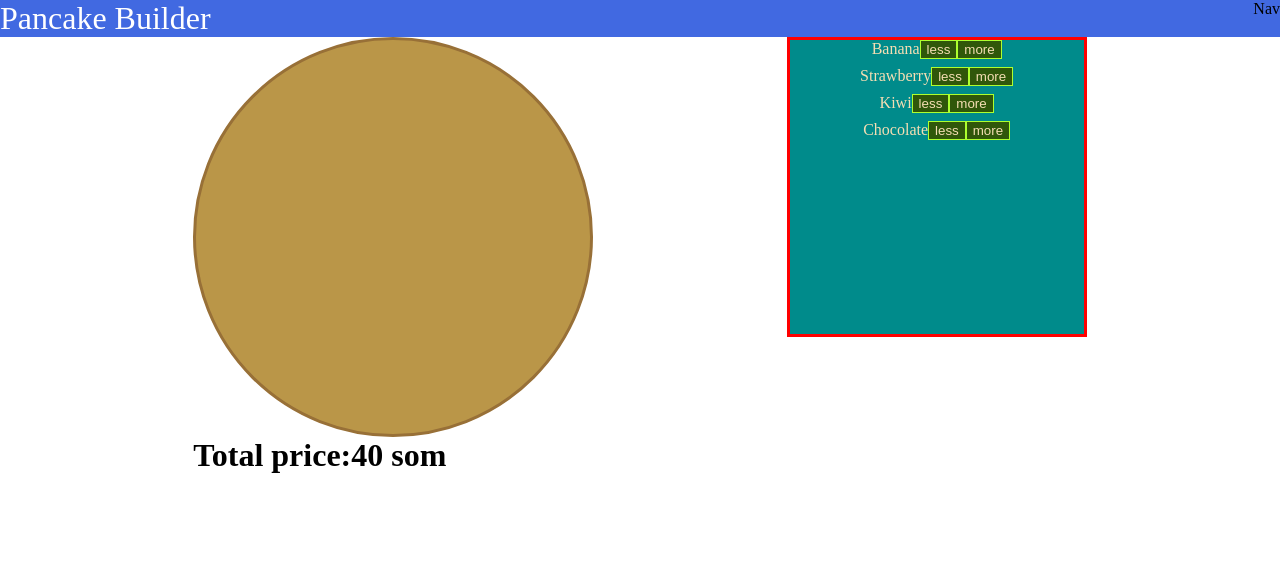
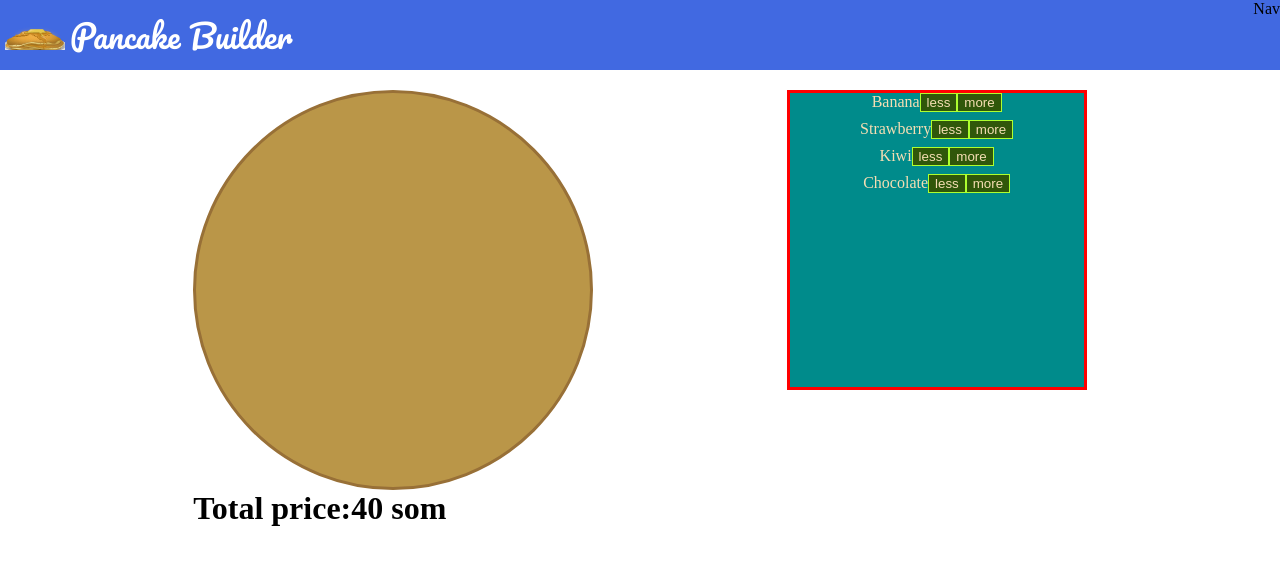
Before and after one commit to Askhat-Azizov/pancake-builder, a React (Create React App) app: page / in a window 1280 px wide. Shown: the top 564 px of the page. Built offline with nearby package versions, Linux system fonts and the light colour scheme.

Commit message:
Added font-family ang logo

```diff
--- a/public/index.html
+++ b/public/index.html
@@ -24,7 +24,9 @@
       work correctly both with client-side routing and a non-root public URL.
       Learn how to configure a non-root public URL by running `npm run build`.
     -->
+    <link href="https://fonts.googleapis.com/css?family=Pacifico&display=swap" rel="stylesheet">
     <title>React App</title>
+
   </head>
   <body>
     <noscript>You need to enable JavaScript to run this app.</noscript>
--- a/src/components/Layout/Sidebar/Sidebar.js
+++ b/src/components/Layout/Sidebar/Sidebar.js
@@ -1,8 +1,10 @@
 import React from "react";
+import logo from "../../../assets/logo.svg";
 import classes from "./Sidebar.module.css";
 
 export default () => (
   <div className={classes.Sidebar}>
+    <img src={logo} />
     <span>Pancake Builder</span>
   </div>
 );
--- a/src/components/Layout/Sidebar/Sidebar.module.css
+++ b/src/components/Layout/Sidebar/Sidebar.module.css
@@ -4,11 +4,12 @@
 }
 .Sidebar img {
   margin: 5px;
-  height: 40px;
-  width: 40px;
+  padding-bottom: 15px;
+  height: 60px;
+  width: 60px;
 }
 .Sidebar span {
-  font-family: 'Nanum Brush Script', cursive;
+  font-family: 'Pacifico', cursive;
   color: white;
   font-size: 2rem;
 }
--- a/src/components/PancakeBuilder/FruitsControls/FruitsControls.module.css
+++ b/src/components/PancakeBuilder/FruitsControls/FruitsControls.module.css
@@ -1,5 +1,6 @@
 .FruitsControls{
     display: flex;
+    margin-top: 20px;
     border: 3px solid red;
     background-color: darkcyan;
     width: 300px;
--- a/src/components/PancakeBuilder/FruitsKit/Fruitskit.module.css
+++ b/src/components/PancakeBuilder/FruitsKit/Fruitskit.module.css
@@ -1,6 +1,7 @@
 .Fruitskit .bento{
     padding: 1rem;
     padding-top: 2rem;
+    margin-top: 20px;
 
     background-color: #BA9648;
     border: 3px solid #987037;
```
Also changed, not shown: src/assets/logo.jpg (added), src/assets/logo.png (added).
